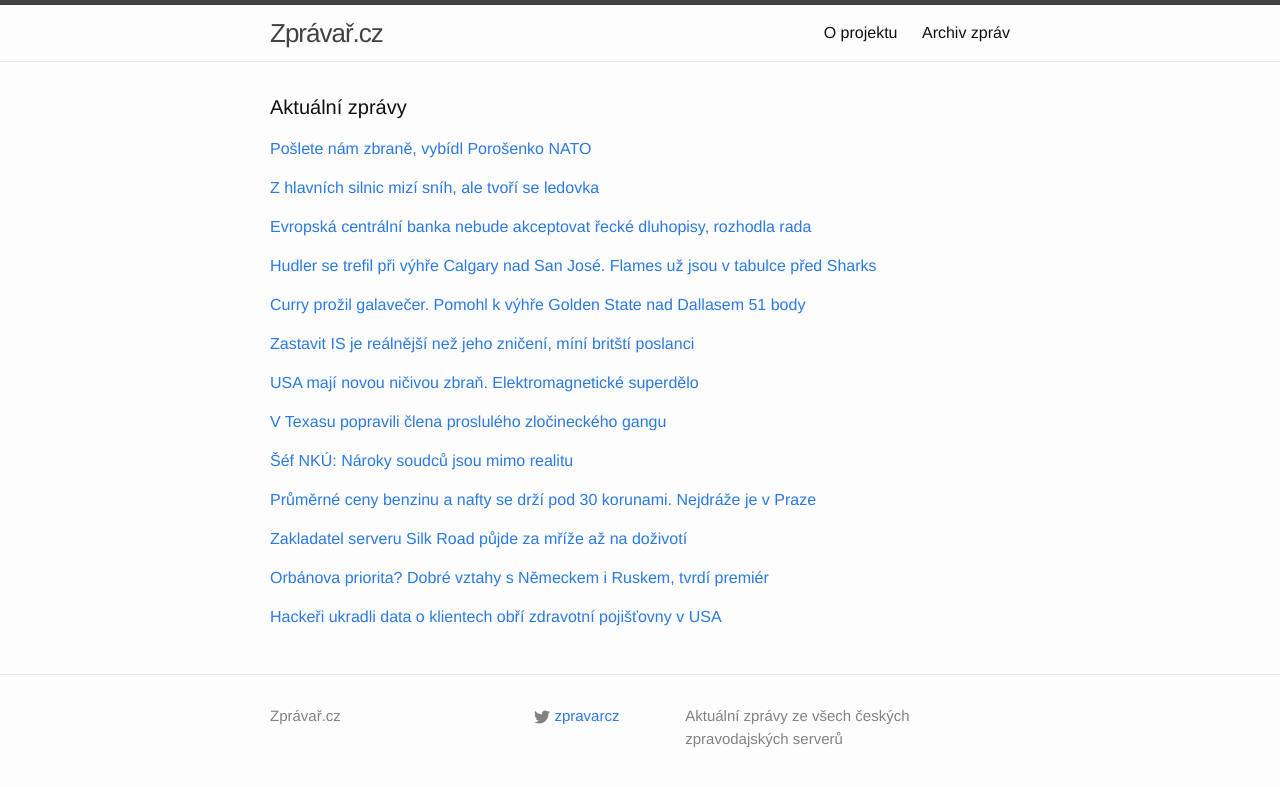
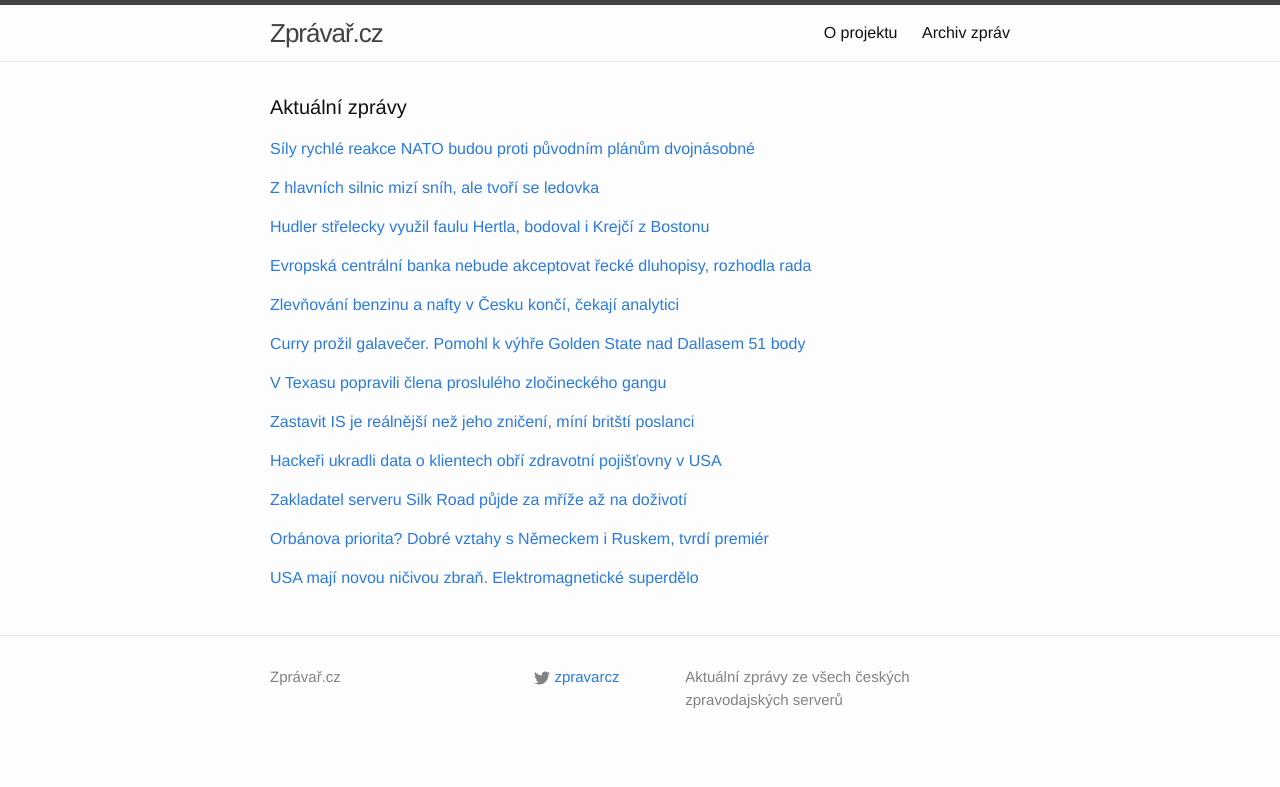
Before and after one commit to adliska/zpravar, a Jekyll site: the page built from index.html, in a window 1280 px wide. Shown: the top 787 px of the page. Built offline with Jekyll 4.4.1, drawn with Linux system fonts in a browser that asks for light colours.

Commit message:
zpravar news update

```diff
--- a/index.html
+++ b/index.html
@@ -5,12 +5,16 @@ layout: default
 <div class="home">
     <h1 class="page-heading">Aktuální zprávy</h1>
 
-<p><a href="javascript:;" onclick="toggle_visibility('zpravy0')">Pošlete nám zbraně, vybídl Porošenko NATO</a></p>
+<p><a href="javascript:;" onclick="toggle_visibility('zpravy0')">Síly rychlé reakce NATO budou proti původním plánům dvojnásobné</a></p>
 <div id="zpravy0" style="display:none">
 <ul>
+<li><a href=http://www.ceskatelevize.cz/ct24/svet/300630-sily-rychle-reakce-nato-budou-proti-puvodnim-planum-dvojnasobne/>Síly rychlé reakce NATO budou proti původním plánům dvojnásobné - www.ceskatelevize.cz</a></li>
+<li><a href=http://www.lidovky.cz/generalni-tajemnik-nato-zdvojnasobime-sily-rychle-reakce-pmn-/zpravy-svet.aspx?c=A150205_095611_ln_zahranici_ele>Generální tajemník NATO: Zdvojnásobíme síly rychlé reakce  - www.lidovky.cz</a></li>
+<li><a href=http://www.ceskenoviny.cz/zpravy/zpravy/sily-rychle-reakce-nato-budou-podle-stoltenberga-dvojnasobne/1177660>Síly rychlé reakce NATO budou podle Stoltenberga dvojnásobné - www.ceskenoviny.cz</a></li>
 <li><a href=http://zpravy.e15.cz/zahranicni/udalosti/poslete-nam-zbrane-vybidl-porosenko-nato-1159841>Pošlete nám zbraně, vybídl Porošenko NATO - zpravy.e15.cz</a></li>
 <li><a href=http://www.tyden.cz/rubriky/zahranici/rusko-a-okoli/poslete-nam-zbrane-vyzval-porosenko-zeme-nato_332399.html>Pošlete nám zbraně! vyzval Porošenko země NATO - www.tyden.cz</a></li>
 <li><a href=http://www.lidovky.cz/poslete-nam-zbrane-zada-ukrajinsky-prezident-porosenko-nato-p5v-/zpravy-svet.aspx?c=A150205_071309_ln_zahranici_ele>Pošlete nám zbraně, žádá ukrajinský prezident Porošenko NATO  - www.lidovky.cz</a></li>
+<li><a href=http://www.ceskatelevize.cz/ct24/svet/300630-ministri-nato-doladi-podobu-sil-rychleho-nasazeni/>Ministři NATO doladí podobu sil rychlého nasazení - www.ceskatelevize.cz</a></li>
 <li><a href=http://zpravy.aktualne.cz/zahranici/poslete-nam-zbrane-vyzval-zeme-nato-porosenko/r~c7774420acfb11e4833a0025900fea04/>Pošlete nám zbraně, vyzval země NATO Porošenko - zpravy.aktualne.cz</a></li>
 <li><a href=http://www.tyden.cz/rubriky/zahranici/rusko-a-okoli/potrebujeme-poslat-zbrane-vybidl-porosenko-staty-nato_332399.html>Pošlete nám zbraně! vyzval Porošenko země NATO - www.tyden.cz</a></li>
 <li><a href=http://www.novinky.cz/zahranicni/evropa/360770-potrebujeme-poslat-zbrane-vybidl-nato-porosenko.html>Potřebujeme poslat zbraně, vybídl NATO Porošenko - www.novinky.cz</a></li>
@@ -27,8 +31,18 @@ layout: default
 <li><a href=http://zpravy.idnes.cz/situace-na-silnicich-0lb-/domaci.aspx?c=A150205_072337_domaci_jj>Dopravu v Ústeckém kraji brzdí nehody, na Zlínsku leží zledovatělý sníh - zpravy.idnes.cz</a></li>
 <li><a href=http://www.ceskenoviny.cz/zpravy/zpravy/v-jesenikach-slabe-snezilo-silnice-jsou-s-opatrnosti-sjizdne/1177593>V Jeseníkách slabě sněžilo, silnice jsou s opatrností sjízdné - www.ceskenoviny.cz</a></li>
 </ul>
-</div><p><a href="javascript:;" onclick="toggle_visibility('zpravy2')">Evropská centrální banka nebude akceptovat řecké dluhopisy, rozhodla rada</a></p>
+</div><p><a href="javascript:;" onclick="toggle_visibility('zpravy2')">Hudler střelecky využil faulu Hertla, bodoval i Krejčí z Bostonu</a></p>
 <div id="zpravy2" style="display:none">
+<ul>
+<li><a href=http://www.tyden.cz/rubriky/sport/hokej/nhl/hudler-strelecky-vyuzil-faulu-hertla-bodoval-i-krejci-z-bostonu_332418.html>Hudler střelecky využil faulu Hertla, bodoval i Krejčí z Bostonu - www.tyden.cz</a></li>
+<li><a href=http://www.rozhlas.cz/_zprava/hudler-se-trefil-pri-vyhre-calgary-nad-san-jose-flames-uz-jsou-v-tabulce-pred-sharks--1451941>Hudler se trefil při výhře Calgary nad San José. Flames už jsou v tabulce před Sharks - www.rozhlas.cz</a></li>
+<li><a href=http://www.denik.cz/hokej/hudler-prispel-golem-k-vyhre-calgary-nad-san-jose-20150205.html>Hudler přispěl gólem k výhře Calgary nad San Jose - www.denik.cz</a></li>
+<li><a href=http://sport.aktualne.cz/hudler-potrestal-hertla-v-presilovce-rozhodl-o-vyhre-flames/r~0f19753aacfe11e4aff10025900fea04/>Hudler potrestal Hertla. V přesilovce rozhodl o výhře Flames - sport.aktualne.cz</a></li>
+<li><a href=http://hokej.idnes.cz/hokej-nhl-zpravodajstvi-081-/nhl.aspx?c=A150205_064605_nhl_rou>Hudler pomohl gólem k výhře Calgary, z Čechů bodoval v NHL také Krejčí - hokej.idnes.cz</a></li>
+<li><a href=http://www.sportovninoviny.cz/zpravy/hudler-prispel-golem-k-vyhre-calgary-nad-san-jose/1177596>Hudler přispěl gólem k výhře Calgary nad San Jose - www.sportovninoviny.cz</a></li>
+</ul>
+</div><p><a href="javascript:;" onclick="toggle_visibility('zpravy3')">Evropská centrální banka nebude akceptovat řecké dluhopisy, rozhodla rada</a></p>
+<div id="zpravy3" style="display:none">
 <ul>
 <li><a href=http://www.denik.cz/ekonomika/evropska-centralni-banka-nebude-akceptovat-recke-dluhopisy-rozhodla-rada-2015020.html>Evropská centrální banka nebude akceptovat řecké dluhopisy, rozhodla rada - www.denik.cz</a></li>
 <li><a href=http://byznys.ihned.cz/c1-63487760-nase-banky-jsou-po-kroku-ecb-chraneny-diky-jinym-zdrojum-penez-rikaji-rekove>Naše banky jsou po kroku ECB chráněny díky jiným zdrojům peněz, říkají Řekové - byznys.ihned.cz</a></li>
@@ -37,77 +51,63 @@ layout: default
 <li><a href=http://www.financninoviny.cz/zpravodajstvi/zpravy/recko-banky-jsou-po-kroku-ecb-chraneny-diky-jinym-zdrojum-penez/1177566>Řecko: Banky jsou po kroku ECB chráněny díky jiným zdrojům peněz - www.financninoviny.cz</a></li>
 <li><a href=http://zpravy.e15.cz/zahranicni/ekonomika/ecb-pritvrdila-prestala-s-nakupem-reckych-dluhopisu-1159760>ECB přitvrdila: Přestala s nákupem řeckých dluhopisů - zpravy.e15.cz</a></li>
 </ul>
-</div><p><a href="javascript:;" onclick="toggle_visibility('zpravy3')">Hudler se trefil při výhře Calgary nad San José. Flames už jsou v tabulce před Sharks</a></p>
-<div id="zpravy3" style="display:none">
+</div><p><a href="javascript:;" onclick="toggle_visibility('zpravy4')">Zlevňování benzinu a nafty v Česku končí, čekají analytici</a></p>
+<div id="zpravy4" style="display:none">
 <ul>
-<li><a href=http://www.rozhlas.cz/_zprava/hudler-se-trefil-pri-vyhre-calgary-nad-san-jose-flames-uz-jsou-v-tabulce-pred-sharks--1451941>Hudler se trefil při výhře Calgary nad San José. Flames už jsou v tabulce před Sharks - www.rozhlas.cz</a></li>
-<li><a href=http://www.denik.cz/hokej/hudler-prispel-golem-k-vyhre-calgary-nad-san-jose-20150205.html>Hudler přispěl gólem k výhře Calgary nad San Jose - www.denik.cz</a></li>
-<li><a href=http://sport.aktualne.cz/hudler-potrestal-hertla-v-presilovce-rozhodl-o-vyhre-flames/r~0f19753aacfe11e4aff10025900fea04/>Hudler potrestal Hertla. V přesilovce rozhodl o výhře Flames - sport.aktualne.cz</a></li>
-<li><a href=http://hokej.idnes.cz/hokej-nhl-zpravodajstvi-081-/nhl.aspx?c=A150205_064605_nhl_rou>Hudler pomohl gólem k výhře Calgary, z Čechů bodoval v NHL také Krejčí - hokej.idnes.cz</a></li>
-<li><a href=http://www.sportovninoviny.cz/zpravy/hudler-prispel-golem-k-vyhre-calgary-nad-san-jose/1177596>Hudler přispěl gólem k výhře Calgary nad San Jose - www.sportovninoviny.cz</a></li>
+<li><a href=http://zpravy.aktualne.cz/ekonomika/zlevnovani-benzinu-a-nafty-v-cesku-konci-cekaji-analytici/r~8a242112ad1211e4b6d20025900fea04/>Zlevňování benzinu a nafty v Česku končí, čekají analytici - zpravy.aktualne.cz</a></li>
+<li><a href=http://www.denik.cz/ekonomika/benzin-a-nafta-v-cr-v-prumeru-zlevnily-o-dalsich-zhruba-25-haleru-20150205.html>Benzin a nafta v průměru zlevnily o dalších zhruba 25 haléřů - www.denik.cz</a></li>
+<li><a href=http://byznys.ihned.cz/c1-63488160-prumerne-ceny-benzinu-a-nafty-se-drzi-pod-30-korunami-nejdraze-je-v-praze>Průměrné ceny benzinu a nafty se drží pod 30 korunami. Nejdráže je v Praze - byznys.ihned.cz</a></li>
+<li><a href=http://byznys.ihned.cz/c1-63488160-benzin-a-nafta-zlevnily-o-dalsich-zhruba-25-haleru-ceny-klesaji-uz-od-rijna>Benzín a nafta zlevnily o dalších zhruba 25 haléřů. Ceny klesají už od října - byznys.ihned.cz</a></li>
+<li><a href=http://www.financninoviny.cz/zpravodajstvi/zpravy/benzin-a-nafta-v-cr-v-prumeru-zlevnily-o-dalsich-zhruba-25-haleru/1177622>Benzin a nafta v ČR v průměru zlevnily o dalších zhruba 25 haléřů - www.financninoviny.cz</a></li>
 </ul>
-</div><p><a href="javascript:;" onclick="toggle_visibility('zpravy4')">Curry prožil galavečer. Pomohl k výhře Golden State nad Dallasem 51 body</a></p>
-<div id="zpravy4" style="display:none">
+</div><p><a href="javascript:;" onclick="toggle_visibility('zpravy5')">Curry prožil galavečer. Pomohl k výhře Golden State nad Dallasem 51 body</a></p>
+<div id="zpravy5" style="display:none">
 <ul>
 <li><a href=http://sport.idnes.cz/basketbal-nba-zpravodajstvi-dgc-/basket.aspx?c=A150205_090308_sport-basket_rou>Curry prožil galavečer. Pomohl k výhře Golden State nad Dallasem 51 body - sport.idnes.cz</a></li>
 <li><a href=http://sport.aktualne.cz/vysledky-nba/r~c5e50feeacff11e49f60002590604f2e/>Dej padesát, volali na něj. A tak Curry střílel a střílel - sport.aktualne.cz</a></li>
 <li><a href=http://www.denik.cz/ostatni_sport/curry-z-golden-state-rozstrilel-v-nba-dallas-51-body-20150205.html>Curry z Golden State rozstřílel v NBA Dallas 51 body - www.denik.cz</a></li>
 <li><a href=http://www.sportovninoviny.cz/zpravy/curry-z-golden-state-rozstrilel-v-nba-dallas-51-body/1177628>Curry z Golden State rozstřílel v NBA Dallas 51 body - www.sportovninoviny.cz</a></li>
 </ul>
-</div><p><a href="javascript:;" onclick="toggle_visibility('zpravy5')">Zastavit IS je reálnější než jeho zničení, míní britští poslanci</a></p>
-<div id="zpravy5" style="display:none">
+</div><p><a href="javascript:;" onclick="toggle_visibility('zpravy6')">V Texasu popravili člena proslulého zločineckého gangu </a></p>
+<div id="zpravy6" style="display:none">
+<ul>
+<li><a href=http://www.novinky.cz/zahranicni/amerika/360771-v-texasu-popravili-clena-prosluleho-zlocineckeho-gangu.html>V Texasu popravili člena proslulého zločineckého gangu  - www.novinky.cz</a></li>
+<li><a href=http://zpravy.idnes.cz/v-usa-popravili-prosluleho-gangstera-newbury-f4c-/zahranicni.aspx?c=A150205_064612_zahranicni_jj>V USA popravili známého gangstera, injekci dostal za vraždu policisty - zpravy.idnes.cz</a></li>
+<li><a href=http://www.novinky.cz/zahranicni/amerika/360771-v-usa-popravili-clena-prosluleho-zlocineckeho-gangu.html>V USA popravili člena proslulého zločineckého gangu  - www.novinky.cz</a></li>
+</ul>
+</div><p><a href="javascript:;" onclick="toggle_visibility('zpravy7')">Zastavit IS je reálnější než jeho zničení, míní britští poslanci</a></p>
+<div id="zpravy7" style="display:none">
 <ul>
 <li><a href=http://www.tyden.cz/rubriky/zahranici/asie-a-oceanie/zastavit-is-je-realnejsi-nez-jeho-zniceni-mini-britsti-poslanci_332407.html>Zastavit IS je reálnější než jeho zničení, míní britští poslanci - www.tyden.cz</a></li>
 <li><a href=http://zpravy.e15.cz/zahranicni/udalosti/zastaveni-is-je-realnejsi-nez-jeho-zniceni-mini-britsti-poslanci-1159855>Zastavení IS je reálnější než jeho zničení, míní britští poslanci - zpravy.e15.cz</a></li>
 <li><a href=http://www.ceskenoviny.cz/zpravy/zpravy/zastaveni-is-je-realnejsi-nez-jeho-zniceni-mini-britsti-poslanci/1177611>Zastavení IS je reálnější než jeho zničení, míní britští poslanci - www.ceskenoviny.cz</a></li>
 </ul>
-</div><p><a href="javascript:;" onclick="toggle_visibility('zpravy6')">USA mají novou ničivou zbraň. Elektromagnetické superdělo</a></p>
-<div id="zpravy6" style="display:none">
+</div><p><a href="javascript:;" onclick="toggle_visibility('zpravy8')">Hackeři ukradli data o klientech obří zdravotní pojišťovny v USA</a></p>
+<div id="zpravy8" style="display:none">
+<ul>
+<li><a href=http://e-svet.e15.cz/internet/hackeri-ukradli-data-o-klientech-obri-zdravotni-pojistovny-v-usa-1159871>Hackeři ukradli data o klientech obří zdravotní pojišťovny v USA - e-svet.e15.cz</a></li>
+<li><a href=http://zpravy.idnes.cz/utok-hackeru-na-zdravotni-pojistovnu-v-usa-fk6-/zahranicni.aspx?c=A150205_090735_zahranicni_jj>Hackeři napadli pojišťovnu v USA. Znají příjmy a adresy 80 milionů lidí - zpravy.idnes.cz</a></li>
+<li><a href=http://www.ceskenoviny.cz/zpravy/zpravy/hackeri-ukradli-data-o-klientech-velke-zdravotni-pojistovny-v-usa/1177625>Hackeři ukradli data o klientech velké zdravotní pojišťovny v USA - www.ceskenoviny.cz</a></li>
+</ul>
+</div><p><a href="javascript:;" onclick="toggle_visibility('zpravy9')">Zakladatel serveru Silk Road půjde za mříže až na doživotí</a></p>
+<div id="zpravy9" style="display:none">
+<ul>
+<li><a href=http://www.rozhlas.cz/_zprava/zakladatel-serveru-silk-road-pujde-za-mrize-az-na-dozivoti--1451938>Zakladatel serveru Silk Road půjde za mříže až na doživotí - www.rozhlas.cz</a></li>
+<li><a href=http://e-svet.e15.cz/internet/soud-v-usa-provozovatel-silk-road-je-vinen-z-drogovych-deliktu-1159839>Soud v USA: provozovatel Silk Road je vinen z drogových deliktů - e-svet.e15.cz</a></li>
+<li><a href=http://www.ceskatelevize.cz/ct24/svet/300626-provozovateli-hedvabne-stezky-hrozi-az-dozivoti/>Provozovateli Hedvábné stezky hrozí až doživotí - www.ceskatelevize.cz</a></li>
+</ul>
+</div><p><a href="javascript:;" onclick="toggle_visibility('zpravy10')">Orbánova priorita? Dobré vztahy s Německem i Ruskem, tvrdí premiér </a></p>
+<div id="zpravy10" style="display:none">
+<ul>
+<li><a href=http://www.lidovky.cz/orbanova-priorita-dobre-vztahy-s-nemeckem-i-ruskem-tvrdi-premier-pyf-/zpravy-svet.aspx?c=A150205_083946_ln_zahranici_msl>Orbánova priorita? Dobré vztahy s Německem i Ruskem, tvrdí premiér  - www.lidovky.cz</a></li>
+<li><a href=http://www.ceskenoviny.cz/zpravy/zpravy/pro-orbana-jsou-prioritou-dobre-vztahy-s-ruskem-a-nemeckem/1177565>Pro Orbána jsou prioritou dobré vztahy s Ruskem a Německem - www.ceskenoviny.cz</a></li>
+<li><a href=http://www.ceskatelevize.cz/ct24/svet/300628-orban-nasi-prioritou-jsou-vztahy-s-ruskem-a-nemeckem-nikoliv-s-usa/>Orbán: Naší prioritou jsou vztahy s Ruskem a Německem, nikoliv s USA - www.ceskatelevize.cz</a></li>
+</ul>
+</div><p><a href="javascript:;" onclick="toggle_visibility('zpravy11')">USA mají novou ničivou zbraň. Elektromagnetické superdělo</a></p>
+<div id="zpravy11" style="display:none">
 <ul>
 <li><a href=http://www.novinky.cz/zahranicni/amerika/360767-usa-maji-novou-nicivou-zbran-elektromagneticke-superdelo.html>USA mají novou ničivou zbraň. Elektromagnetické superdělo - www.novinky.cz</a></li>
 <li><a href=http://www.novinky.cz/zahranicni/amerika/360767-usa-maji-novou-zbran-elektromagneticke-superdelo-nepotrebuje-vybusninu.html>USA mají novou zbraň. Elektromagnetické superdělo nepotřebuje výbušninu - www.novinky.cz</a></li>
 <li><a href=http://www.novinky.cz/zahranicni/amerika/360767-elektromagneticke-superdelo-nepotrebuje-vybusninu.html>Elektromagnetické superdělo nepotřebuje výbušninu - www.novinky.cz</a></li>
 </ul>
-</div><p><a href="javascript:;" onclick="toggle_visibility('zpravy7')">V Texasu popravili člena proslulého zločineckého gangu </a></p>
-<div id="zpravy7" style="display:none">
-<ul>
-<li><a href=http://www.novinky.cz/zahranicni/amerika/360771-v-texasu-popravili-clena-prosluleho-zlocineckeho-gangu.html>V Texasu popravili člena proslulého zločineckého gangu  - www.novinky.cz</a></li>
-<li><a href=http://zpravy.idnes.cz/v-usa-popravili-prosluleho-gangstera-newbury-f4c-/zahranicni.aspx?c=A150205_064612_zahranicni_jj>V USA popravili známého gangstera, injekci dostal za vraždu policisty - zpravy.idnes.cz</a></li>
-<li><a href=http://www.novinky.cz/zahranicni/amerika/360771-v-usa-popravili-clena-prosluleho-zlocineckeho-gangu.html>V USA popravili člena proslulého zločineckého gangu  - www.novinky.cz</a></li>
-</ul>
-</div><p><a href="javascript:;" onclick="toggle_visibility('zpravy8')">Šéf NKÚ: Nároky soudců jsou mimo realitu</a></p>
-<div id="zpravy8" style="display:none">
-<ul>
-<li><a href=http://www.denik.cz/z_domova/sef-nku-naroky-soudcu-jsou-mimo-realitu-20150204.html>Šéf NKÚ: Nároky soudců jsou mimo realitu - www.denik.cz</a></li>
-<li><a href=http://zpravy.e15.cz/domaci/udalosti/rozpaky-nad-platy-ustavnich-cinitelu-pretrvavaji-1159767>Rozpaky nad platy ústavních činitelů přetrvávají - zpravy.e15.cz</a></li>
-<li><a href=http://www.novinky.cz/domaci/360765-wagnerova-soudci-mohou-ostrouhat-pokud-ovsem-us-stiznost-statu-prijme.html>Wagnerová: Soudci mohou ostrouhat. Pokud ovšem ÚS stížnost státu přijme - www.novinky.cz</a></li>
-</ul>
-</div><p><a href="javascript:;" onclick="toggle_visibility('zpravy9')">Průměrné ceny benzinu a nafty se drží pod 30 korunami. Nejdráže je v Praze</a></p>
-<div id="zpravy9" style="display:none">
-<ul>
-<li><a href=http://byznys.ihned.cz/c1-63488160-prumerne-ceny-benzinu-a-nafty-se-drzi-pod-30-korunami-nejdraze-je-v-praze>Průměrné ceny benzinu a nafty se drží pod 30 korunami. Nejdráže je v Praze - byznys.ihned.cz</a></li>
-<li><a href=http://byznys.ihned.cz/c1-63488160-benzin-a-nafta-zlevnily-o-dalsich-zhruba-25-haleru-ceny-klesaji-uz-od-rijna>Benzín a nafta zlevnily o dalších zhruba 25 haléřů. Ceny klesají už od října - byznys.ihned.cz</a></li>
-<li><a href=http://www.financninoviny.cz/zpravodajstvi/zpravy/benzin-a-nafta-v-cr-v-prumeru-zlevnily-o-dalsich-zhruba-25-haleru/1177622>Benzin a nafta v ČR v průměru zlevnily o dalších zhruba 25 haléřů - www.financninoviny.cz</a></li>
-</ul>
-</div><p><a href="javascript:;" onclick="toggle_visibility('zpravy10')">Zakladatel serveru Silk Road půjde za mříže až na doživotí</a></p>
-<div id="zpravy10" style="display:none">
-<ul>
-<li><a href=http://www.rozhlas.cz/_zprava/zakladatel-serveru-silk-road-pujde-za-mrize-az-na-dozivoti--1451938>Zakladatel serveru Silk Road půjde za mříže až na doživotí - www.rozhlas.cz</a></li>
-<li><a href=http://e-svet.e15.cz/internet/soud-v-usa-provozovatel-silk-road-je-vinen-z-drogovych-deliktu-1159839>Soud v USA: provozovatel Silk Road je vinen z drogových deliktů - e-svet.e15.cz</a></li>
-<li><a href=http://www.ceskatelevize.cz/ct24/svet/300626-provozovateli-hedvabne-stezky-hrozi-az-dozivoti/>Provozovateli Hedvábné stezky hrozí až doživotí - www.ceskatelevize.cz</a></li>
-</ul>
-</div><p><a href="javascript:;" onclick="toggle_visibility('zpravy11')">Orbánova priorita? Dobré vztahy s Německem i Ruskem, tvrdí premiér </a></p>
-<div id="zpravy11" style="display:none">
-<ul>
-<li><a href=http://www.lidovky.cz/orbanova-priorita-dobre-vztahy-s-nemeckem-i-ruskem-tvrdi-premier-pyf-/zpravy-svet.aspx?c=A150205_083946_ln_zahranici_msl>Orbánova priorita? Dobré vztahy s Německem i Ruskem, tvrdí premiér  - www.lidovky.cz</a></li>
-<li><a href=http://www.ceskenoviny.cz/zpravy/zpravy/pro-orbana-jsou-prioritou-dobre-vztahy-s-ruskem-a-nemeckem/1177565>Pro Orbána jsou prioritou dobré vztahy s Ruskem a Německem - www.ceskenoviny.cz</a></li>
-<li><a href=http://www.ceskatelevize.cz/ct24/svet/300628-orban-nasi-prioritou-jsou-vztahy-s-ruskem-a-nemeckem-nikoliv-s-usa/>Orbán: Naší prioritou jsou vztahy s Ruskem a Německem, nikoliv s USA - www.ceskatelevize.cz</a></li>
-</ul>
-</div><p><a href="javascript:;" onclick="toggle_visibility('zpravy12')">Hackeři ukradli data o klientech obří zdravotní pojišťovny v USA</a></p>
-<div id="zpravy12" style="display:none">
-<ul>
-<li><a href=http://e-svet.e15.cz/internet/hackeri-ukradli-data-o-klientech-obri-zdravotni-pojistovny-v-usa-1159871>Hackeři ukradli data o klientech obří zdravotní pojišťovny v USA - e-svet.e15.cz</a></li>
-<li><a href=http://zpravy.idnes.cz/utok-hackeru-na-zdravotni-pojistovnu-v-usa-fk6-/zahranicni.aspx?c=A150205_090735_zahranicni_jj>Hackeři napadli pojišťovnu v USA. Znají příjmy a adresy 80 milionů lidí - zpravy.idnes.cz</a></li>
-<li><a href=http://www.ceskenoviny.cz/zpravy/zpravy/hackeri-ukradli-data-o-klientech-velke-zdravotni-pojistovny-v-usa/1177625>Hackeři ukradli data o klientech velké zdravotní pojišťovny v USA - www.ceskenoviny.cz</a></li>
-</ul>
 </div></div>
```
